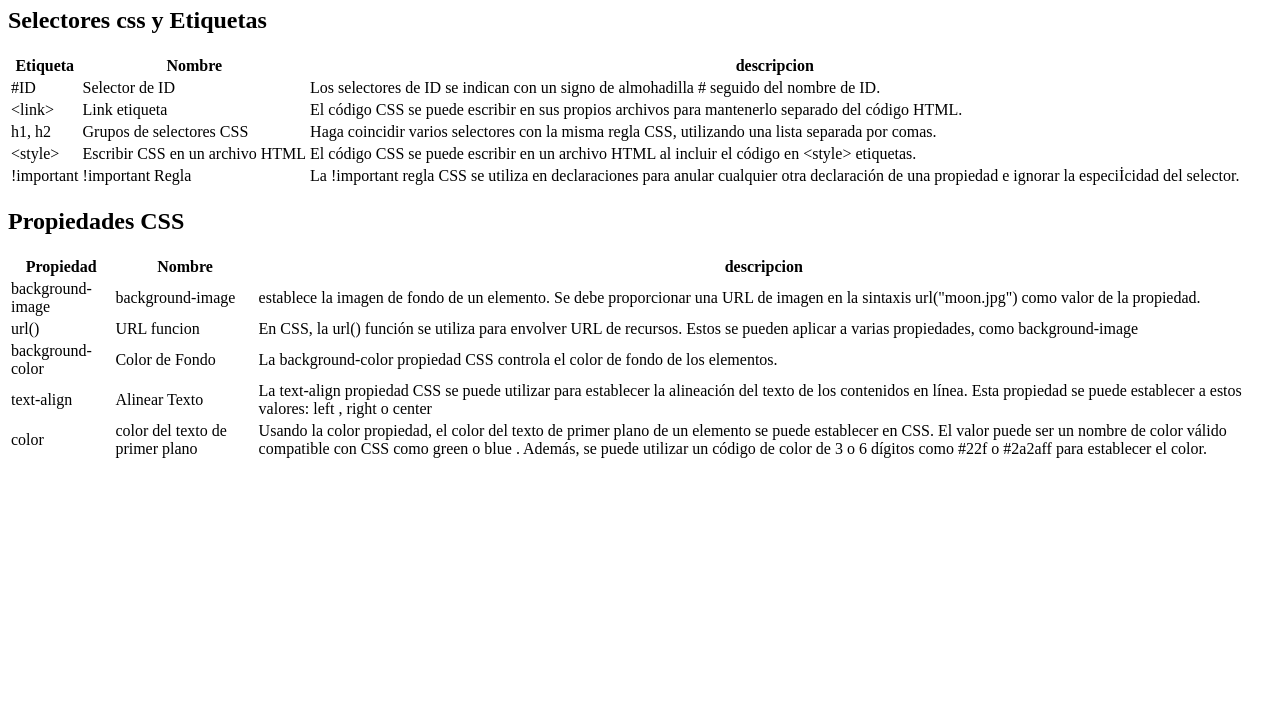
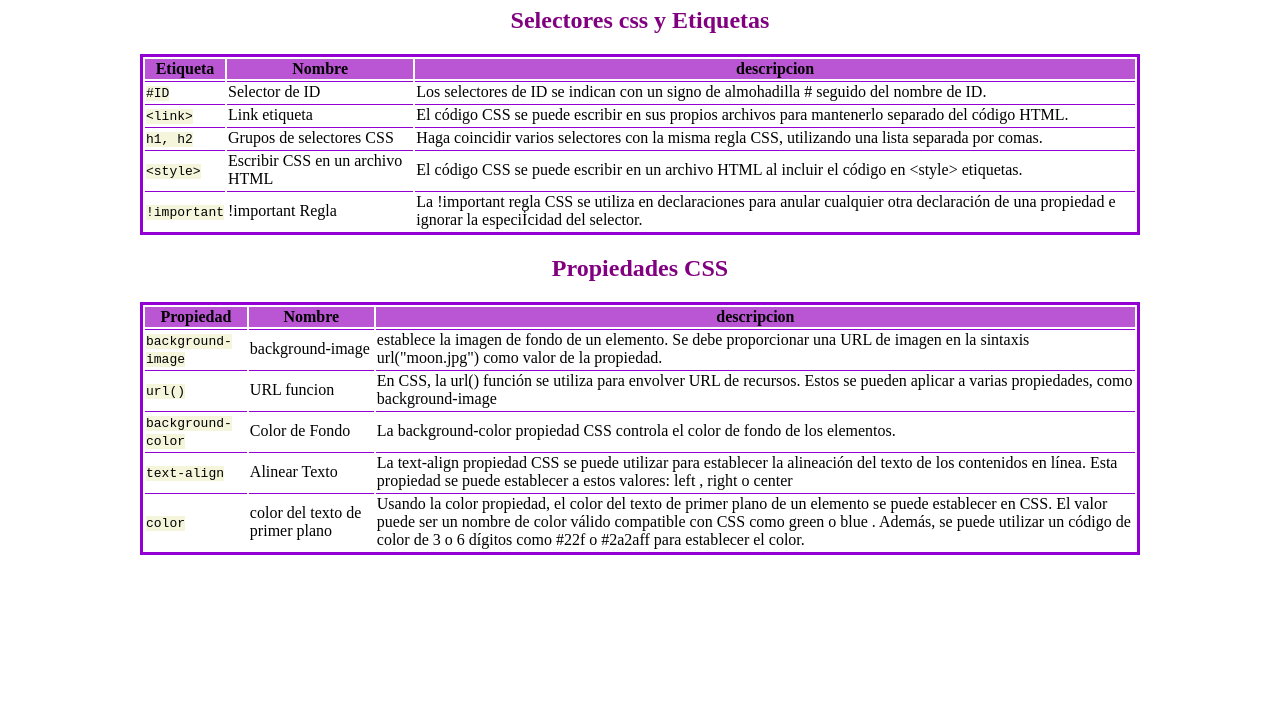
Before and after one commit to Zuglyn/zuglyn2.github.com, a plain HTML site: page index.html in a window 1280 px wide. Shown: the part 73-800 px from the top of the page. Drawn offline with Linux system fonts and the light colour scheme; files that its build step writes are made by us from their sources; the site is published under a folder, as on GitHub Pages, so addresses that start at the root find nothing.

Commit message:
Update index.html

```diff
--- a/index.html
+++ b/index.html
@@ -1,7 +1,7 @@
 <!DOCTYPE html>
 <html>
     <head>
-      <link rel="stylesheet", href="/zuglyn.github.com/style.css", type="text/css">
+      <link rel="stylesheet", href="style.css", type="text/css"
     </head>
 
     <body>
```
